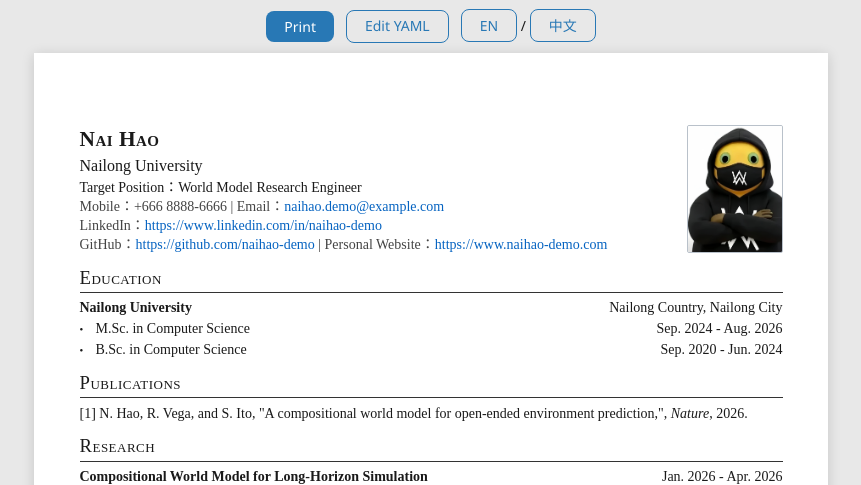
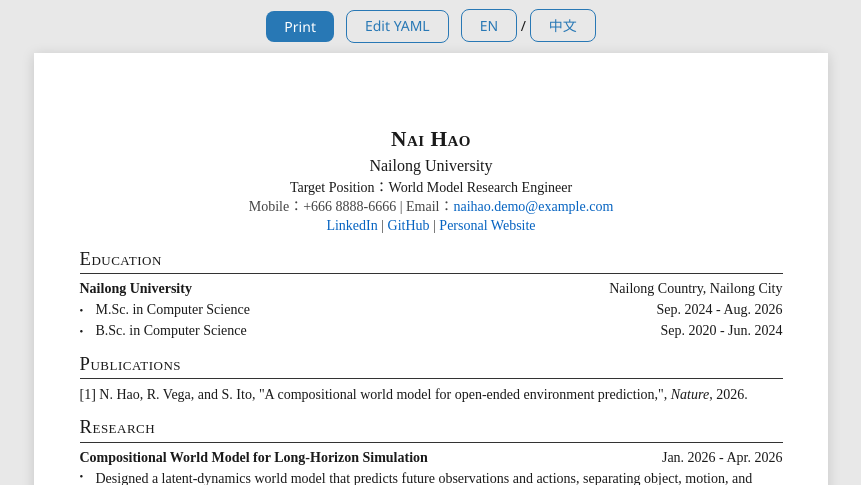
Before and after one commit to Ru1zh/bestResume, a FastAPI app: page /resume in a window 1280 px wide. Shown: the top 485 px of the page, without its empty margins (209-1070 px from the left). Run offline with FastAPI, Linux system fonts and the light colour scheme.

Commit message:
增加无照片模式

```diff
--- a/resume_chinese.yaml
+++ b/resume_chinese.yaml
@@ -7,7 +7,7 @@ basics:
   linkedin: "https://www.linkedin.com/in/naihao-demo"
   github: "https://github.com/naihao-demo"
   homepage: "https://www.google.com"
-  photo: "/img/奶龙证件照.jpg"
+  # photo: "/img/奶龙证件照.jpg"
 
 education:
   - school: "奶龙大学"
--- a/resume_english.yaml
+++ b/resume_english.yaml
@@ -7,7 +7,7 @@ basics:
   linkedin: "https://www.linkedin.com/in/naihao-demo"
   github: "https://github.com/naihao-demo"
   homepage: "https://www.naihao-demo.com"
-  photo: "/img/奶龙证件照.jpg"
+  # photo: "/img/奶龙证件照.jpg"
 
 education:
   - school: "Nailong University"
--- a/static/style.css
+++ b/static/style.css
@@ -84,6 +84,14 @@ a:hover {
 .header-info {
   min-width: 0;
   text-align: left;
+}
+
+.header--no-photo {
+  grid-template-columns: minmax(0, 1fr);
+}
+
+.header--no-photo .header-info {
+  text-align: center;
 }
 
 .header-photo {
--- a/templates/resume.html
+++ b/templates/resume.html
@@ -37,7 +37,7 @@
     <meta charset="UTF-8" />
     <meta name="viewport" content="width=device-width, initial-scale=1.0" />
     <title>{{ basics.name }} - {{ labels.resume }}</title>
-    <link rel="stylesheet" href="/static/style.css?v=13" />
+    <link rel="stylesheet" href="/static/style.css?v=14" />
   </head>
   <body>
     <div class="print-bar no-print">
@@ -56,7 +56,7 @@
     </div>
 
     <main class="page">
-      <header class="header">
+      <header class="header{% if not basics.photo %} header--no-photo{% endif %}">
         <div class="header-info">
           <h1>{{ basics.name }}</h1>
           <p class="school">{{ basics.school }}</p>
@@ -69,6 +69,13 @@
               >{{ basics.email }}</a
             >
           </p>
+          {% if not basics.photo %}
+          {% if basics.linkedin or basics.github or basics.homepage %}
+          <p class="contact social-links">
+            {% if basics.linkedin %}<a href="{{ basics.linkedin }}" target="_blank" rel="noreferrer">{{ labels.linkedin }}</a>{% endif %}{% if basics.github %}{% if basics.linkedin %} | {% endif %}<a href="{{ basics.github }}" target="_blank" rel="noreferrer">{{ labels.github }}</a>{% endif %}{% if basics.homepage %}{% if basics.linkedin or basics.github %} | {% endif %}<a href="{{ basics.homepage }}" target="_blank" rel="noreferrer">{{ labels.homepage }}</a>{% endif %}
+          </p>
+          {% endif %}
+          {% else %}
           {% if basics.linkedin %}
           <p class="contact">
             {{ labels.linkedin }}：<a
@@ -94,6 +101,7 @@
               >{{ basics.homepage }}</a
             >{% endif %}
           </p>
+          {% endif %}
           {% endif %}
         </div>
         {% if basics.photo %}
```
Also changed, not shown: README.md, README_en.md, example/Resume_Chinese_NoPhoto.jpg (added), example/Resume_English_NoPhoto.jpg (added), 1 other file.
